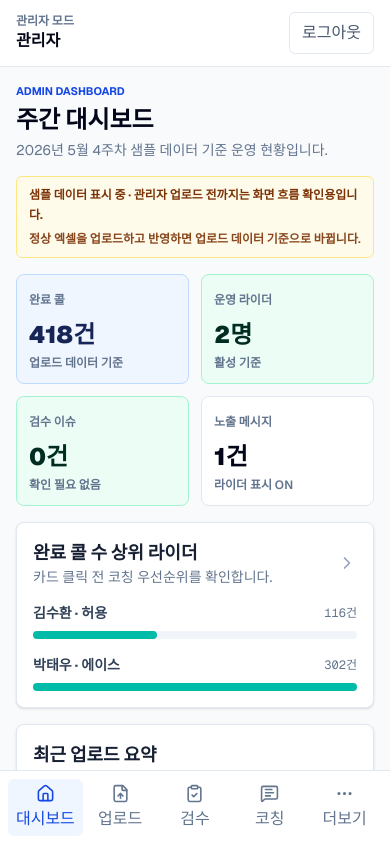
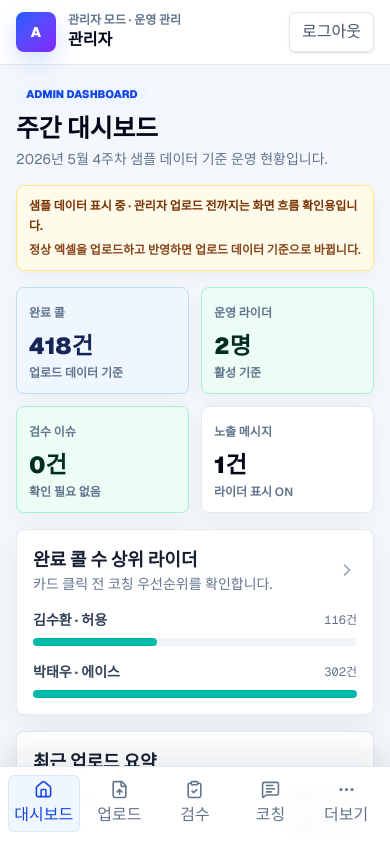
Before and after one commit to shortsbogo-pixel/rider_coaching_center_v2, a Next.js app in the folder app/: page / in a window 390 px wide. Both pictures are taken after a click on the button "로그인". Shown: the top 844 px of the page. Built offline with nearby package versions, Linux system fonts and the light colour scheme.

Commit message:
Polish mobile commercial UI

```diff
--- a/app/docs/beta-test-checklist.md
+++ b/app/docs/beta-test-checklist.md
@@ -37,6 +37,15 @@
 - 페이스 체크 기준 데이터가 부족할 때 완료 수 중심 안내가 보이는지 확인한다.
 - 새로고침 후 업로드 데이터가 사라질 수 있다는 안내가 보이는지 확인한다.
 
+## 모바일 디자인 점검
+
+- 360px 폭에서 하단 5개 메뉴의 아이콘과 텍스트가 겹치지 않는지 확인한다.
+- 마지막 카드가 하단 메뉴에 가려지지 않는지 확인한다.
+- 관리자 대시보드, 업로드, 검수, 코칭, 더보기 카드 간격과 버튼 높이를 확인한다.
+- 라이더 내현황에서 오늘의 페이스 체크, 다음 추천 행동, 오늘 입력, 추가 필요가 첫 화면에서 이해되는지 확인한다.
+- 내오더, 내지도, 내코칭, MY 화면의 안내 문구가 카드 밖으로 넘치지 않는지 확인한다.
+- 성공/주의/위험/정보 상태가 색상과 텍스트로 함께 구분되는지 확인한다.
+
 ## 베타 제외 항목
 
 - DB 저장
--- a/app/src/app/globals.css
+++ b/app/src/app/globals.css
@@ -1,8 +1,23 @@
 @import "tailwindcss";
 
 :root {
-  --background: #f6f7f9;
+  --background: #f4f7fb;
   --foreground: #172033;
+  --surface: #ffffff;
+  --surface-muted: #f8fafc;
+  --line: #e3eaf3;
+  --muted: #667085;
+  --primary: #2563eb;
+  --primary-soft: #eef4ff;
+  --success: #16a34a;
+  --success-soft: #ecfdf3;
+  --warning: #d97706;
+  --warning-soft: #fff7e6;
+  --danger: #dc2626;
+  --danger-soft: #fff1f2;
+  --info: #7c3aed;
+  --info-soft: #f5f3ff;
+  --card-shadow: 0 10px 30px rgba(15, 23, 42, 0.06);
 }
 
 @theme inline {
@@ -13,9 +28,12 @@
 }
 
 body {
-  background: var(--background);
+  background:
+    radial-gradient(circle at 50% -10%, rgba(37, 99, 235, 0.14), transparent 32%),
+    linear-gradient(180deg, #eef4ff 0%, #f7f9fd 44%, var(--background) 100%);
   color: var(--foreground);
   font-family: var(--font-sans);
+  min-height: 100dvh;
 }
 
 button,
@@ -36,3 +54,13 @@ button:disabled {
 * {
   box-sizing: border-box;
 }
+
+::selection {
+  background: rgba(37, 99, 235, 0.18);
+}
+
+input,
+textarea,
+select {
+  background: var(--surface);
+}
--- a/app/src/components/rider-coaching-app.tsx
+++ b/app/src/components/rider-coaching-app.tsx
@@ -212,21 +212,21 @@ function ScreenHeader({
   description: string;
 }) {
   return (
-    <header className="space-y-1">
-      <p className="text-[11px] font-bold uppercase text-blue-700">{eyebrow}</p>
-      <h1 className="text-2xl font-black text-slate-950">{title}</h1>
+    <header className="space-y-1.5">
+      <p className="inline-flex rounded-full bg-blue-50 px-2.5 py-1 text-[11px] font-black uppercase text-blue-700">{eyebrow}</p>
+      <h1 className="text-[1.55rem] font-black leading-tight text-slate-950">{title}</h1>
       <p className="text-sm leading-5 text-slate-500">{description}</p>
     </header>
   );
 }
 
 function Panel({ children, className = "" }: { children: React.ReactNode; className?: string }) {
-  return <section className={`rounded-lg border border-slate-200 bg-white p-4 shadow-sm ${className}`}>{children}</section>;
+  return <section className={`rounded-lg border border-slate-200/90 bg-white p-4 shadow-[0_10px_30px_rgba(15,23,42,0.06)] ${className}`}>{children}</section>;
 }
 
 function BetaNoticeCard() {
   return (
-    <Panel className="border-blue-200 bg-blue-50">
+    <Panel className="border-blue-200 bg-blue-50/90">
       <div className="flex items-start gap-3">
         <span className="flex h-10 w-10 shrink-0 items-center justify-center rounded-lg bg-white text-blue-700">
           <AlertTriangle size={20} />
@@ -245,7 +245,7 @@ function BetaNoticeCard() {
 function DataSourceNotice({ weekData }: { weekData: LatestUploadedWeekData }) {
   const isUploaded = weekData.source === "uploaded";
   return (
-    <div className={`rounded-md border px-3 py-2 text-xs font-bold leading-5 ${isUploaded ? "border-emerald-200 bg-emerald-50 text-emerald-800" : "border-amber-200 bg-amber-50 text-amber-900"}`}>
+    <div className={`rounded-lg border px-3 py-2.5 text-xs font-bold leading-5 shadow-[0_6px_18px_rgba(15,23,42,0.04)] ${isUploaded ? "border-emerald-200 bg-emerald-50 text-emerald-800" : "border-amber-200 bg-amber-50 text-amber-900"}`}>
       <p>
         {isUploaded
           ? `업로드 데이터 적용 중 · ${weekData.weekLabel} · ${weekData.fileName}`
@@ -279,9 +279,9 @@ function StatTile({
   }[tone];
 
   return (
-    <div className={`min-h-24 rounded-lg border p-3 ${toneClass}`}>
+    <div className={`min-h-24 rounded-lg border p-3 shadow-[0_8px_22px_rgba(15,23,42,0.04)] ${toneClass}`}>
       <span className="text-xs font-bold text-slate-500">{label}</span>
-      <strong className="mt-2 block text-2xl font-black">{value}</strong>
+      <strong className="mt-2 block break-words text-[1.45rem] font-black leading-tight">{value}</strong>
       {caption ? <small className="mt-1 block text-xs font-semibold text-slate-500">{caption}</small> : null}
     </div>
   );
@@ -319,9 +319,9 @@ function LoginScreen({ onLogin }: { onLogin: (user: UserSession) => void }) {
   }
 
   return (
-    <main className="min-h-dvh bg-slate-100 px-4 py-6">
+    <main className="min-h-dvh px-4 py-6">
       <div className="mx-auto flex min-h-[calc(100dvh-48px)] w-full max-w-[430px] flex-col justify-center gap-4">
-        <section className="rounded-lg bg-slate-950 p-5 text-white">
+        <section className="overflow-hidden rounded-lg bg-slate-950 p-5 text-white shadow-[0_18px_50px_rgba(15,23,42,0.20)]">
           <p className="text-sm font-semibold text-teal-200">Rider Coaching Center</p>
           <h1 className="mt-3 text-3xl font-black">주간 운행 데이터를 코칭으로 바꾸는 앱</h1>
           <p className="mt-3 text-sm leading-6 text-slate-300">
@@ -330,11 +330,11 @@ function LoginScreen({ onLogin }: { onLogin: (user: UserSession) => void }) {
         </section>
         <BetaNoticeCard />
 
-        <form className="rounded-lg border border-slate-200 bg-white p-4 shadow-sm" onSubmit={handleSubmit}>
+        <form className="rounded-lg border border-slate-200 bg-white p-4 shadow-[0_10px_30px_rgba(15,23,42,0.06)]" onSubmit={handleSubmit}>
           <label className="block">
             <span className="text-sm font-bold text-slate-700">아이디</span>
             <input
-              className="mt-2 h-12 w-full rounded-md border border-slate-300 px-3 text-base outline-none focus:border-blue-500"
+              className="mt-2 h-12 w-full rounded-md border border-slate-300 px-3 text-base outline-none transition focus:border-blue-500 focus:ring-2 focus:ring-blue-100"
               value={id}
               onChange={(event) => setId(event.target.value)}
             />
@@ -342,13 +342,13 @@ function LoginScreen({ onLogin }: { onLogin: (user: UserSession) => void }) {
           <label className="mt-3 block">
             <span className="text-sm font-bold text-slate-700">비밀번호</span>
             <input
-              className="mt-2 h-12 w-full rounded-md border border-slate-300 px-3 text-base outline-none focus:border-blue-500"
+              className="mt-2 h-12 w-full rounded-md border border-slate-300 px-3 text-base outline-none transition focus:border-blue-500 focus:ring-2 focus:ring-blue-100"
               type="password"
               value={password}
               onChange={(event) => setPassword(event.target.value)}
             />
           </label>
-          <button className="mt-4 flex h-12 w-full items-center justify-center gap-2 rounded-md bg-blue-600 font-black text-white" type="submit">
+          <button className="mt-4 flex h-12 w-full items-center justify-center gap-2 rounded-md bg-blue-600 font-black text-white shadow-[0_10px_24px_rgba(37,99,235,0.22)] transition active:scale-[0.99]" type="submit">
             <LockKeyhole size={18} />
             로그인
           </button>
@@ -356,7 +356,7 @@ function LoginScreen({ onLogin }: { onLogin: (user: UserSession) => void }) {
         </form>
 
         {visibleTestAccounts.length ? (
-          <section className="rounded-lg border border-slate-200 bg-white p-4 shadow-sm">
+          <section className="rounded-lg border border-slate-200 bg-white p-4 shadow-[0_10px_30px_rgba(15,23,42,0.06)]">
             <div className="flex items-center justify-between gap-3">
               <div>
                 <h2 className="text-sm font-black text-slate-950">베타 테스트 계정</h2>
@@ -424,32 +424,52 @@ function AppChrome({
 }) {
   const isAdmin = user.role === "admin";
   const tabs = isAdmin ? adminTabs : riderTabs;
-
-  return (
-    <main className="min-h-dvh bg-slate-100">
-      <div className="mx-auto min-h-dvh w-full max-w-[430px] bg-slate-50 shadow-2xl">
-        <header className="sticky top-0 z-20 border-b border-slate-200 bg-white/95 px-4 py-3 backdrop-blur">
+  const roleTheme = isAdmin
+    ? {
+        label: "관리자",
+        mode: "운영 관리",
+        logo: "A",
+        logoClass: "bg-gradient-to-br from-blue-600 to-violet-600",
+        navClass: "bg-blue-50 text-blue-700 shadow-[inset_0_0_0_1px_rgba(37,99,235,0.10)]",
+      }
+    : {
+        label: "라이더",
+        mode: "내 데이터",
+        logo: "R",
+        logoClass: "bg-gradient-to-br from-emerald-500 to-blue-600",
+        navClass: "bg-emerald-50 text-emerald-700 shadow-[inset_0_0_0_1px_rgba(16,185,129,0.12)]",
+      };
+
+  return (
+    <main className="min-h-dvh px-0 sm:px-3">
+      <div className="mx-auto min-h-dvh w-full max-w-[430px] bg-[#f4f7fb] shadow-[0_26px_70px_rgba(15,23,42,0.18)]">
+        <header className="sticky top-0 z-20 border-b border-slate-200/90 bg-white/95 px-4 py-3 backdrop-blur">
           <div className="flex items-center justify-between gap-3">
-            <div>
-              <p className="text-xs font-bold text-slate-500">{isAdmin ? "관리자" : "라이더"} 모드</p>
-              <strong className="text-base font-black text-slate-950">{user.displayName}</strong>
+            <div className="flex min-w-0 items-center gap-3">
+              <span className={`flex h-10 w-10 shrink-0 items-center justify-center rounded-lg text-sm font-black text-white shadow-[0_10px_24px_rgba(37,99,235,0.20)] ${roleTheme.logoClass}`}>
+                {roleTheme.logo}
+              </span>
+              <div className="min-w-0">
+                <p className="text-xs font-bold text-slate-500">{roleTheme.label} 모드 · {roleTheme.mode}</p>
+                <strong className="block truncate text-base font-black text-slate-950">{user.displayName}</strong>
+              </div>
             </div>
-            <button className="rounded-md border border-slate-200 px-3 py-2 text-xs font-bold text-slate-600" onClick={onLogout}>
+            <button className="h-10 shrink-0 rounded-md border border-slate-200 bg-white px-3 text-xs font-bold text-slate-600 shadow-sm active:scale-[0.99]" onClick={onLogout}>
               로그아웃
             </button>
           </div>
         </header>
 
-        <div className="space-y-4 px-4 pb-28 pt-4">{children}</div>
-
-        <nav className="fixed bottom-0 left-1/2 z-30 grid h-[74px] w-full max-w-[430px] -translate-x-1/2 grid-cols-5 border-t border-slate-200 bg-white px-2 pb-2 pt-2">
+        <div className="space-y-4 px-4 pb-32 pt-4">{children}</div>
+
+        <nav className="fixed bottom-0 left-1/2 z-30 grid h-[78px] w-full max-w-[430px] -translate-x-1/2 grid-cols-5 gap-1 border-t border-slate-200 bg-white/95 px-2 pb-3 pt-2 shadow-[0_-14px_34px_rgba(15,23,42,0.08)] backdrop-blur">
           {tabs.map((tab: AppTab) => {
             const Icon = isAdmin ? adminIcons[tab.key as AdminScreen] : riderIcons[tab.key as RiderScreen];
             const selected = active === tab.key;
             return (
               <button
-                className={`flex min-w-0 flex-col items-center justify-center gap-1 rounded-md text-[11px] font-black ${
-                  selected ? "bg-blue-50 text-blue-700" : "text-slate-500"
+                className={`flex min-h-14 min-w-0 flex-col items-center justify-center gap-1 rounded-md px-1 text-[10.5px] font-black leading-none transition ${
+                  selected ? roleTheme.navClass : "text-slate-500 active:bg-slate-50"
                 }`}
                 key={tab.key}
                 onClick={() => onChange(tab.key)}
```
